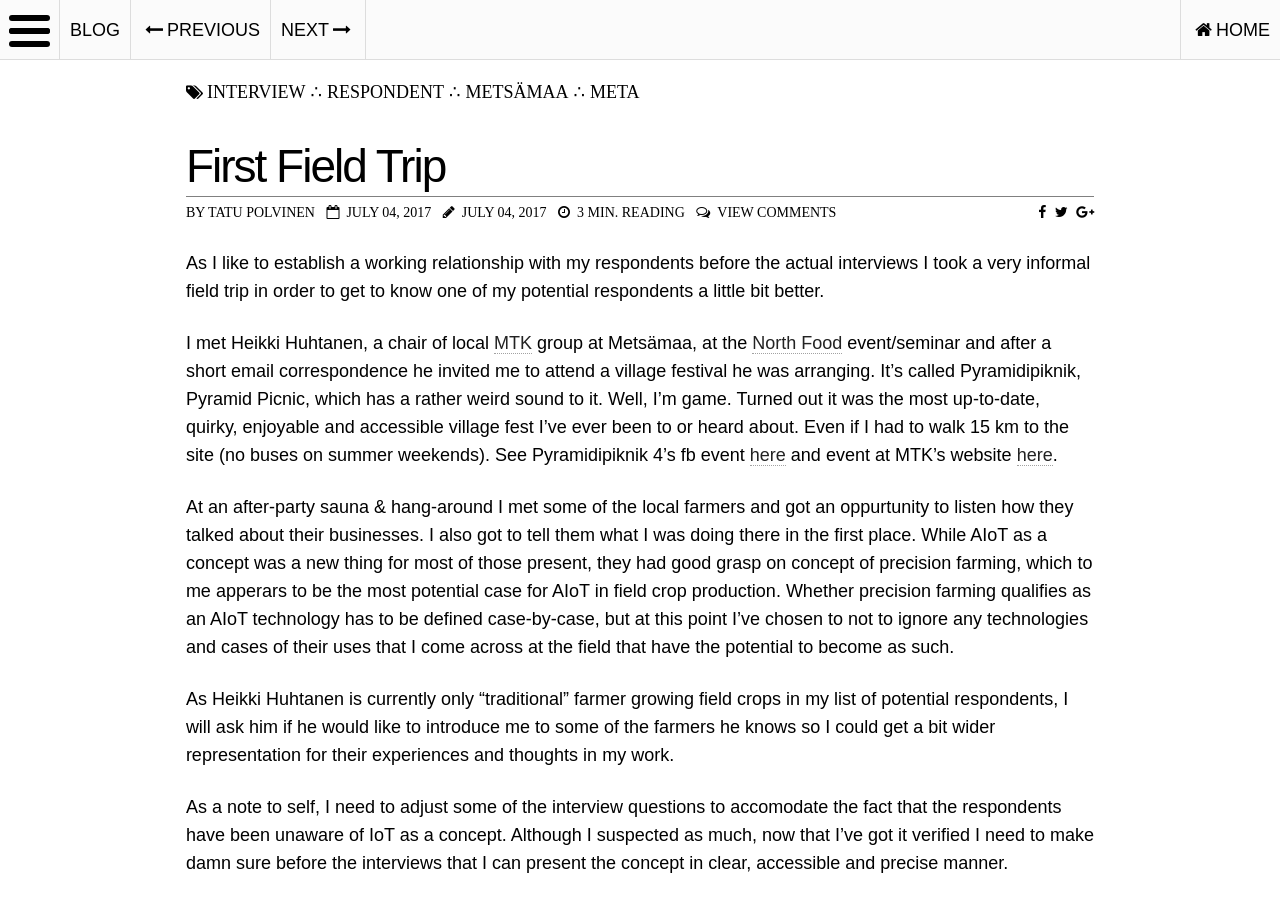
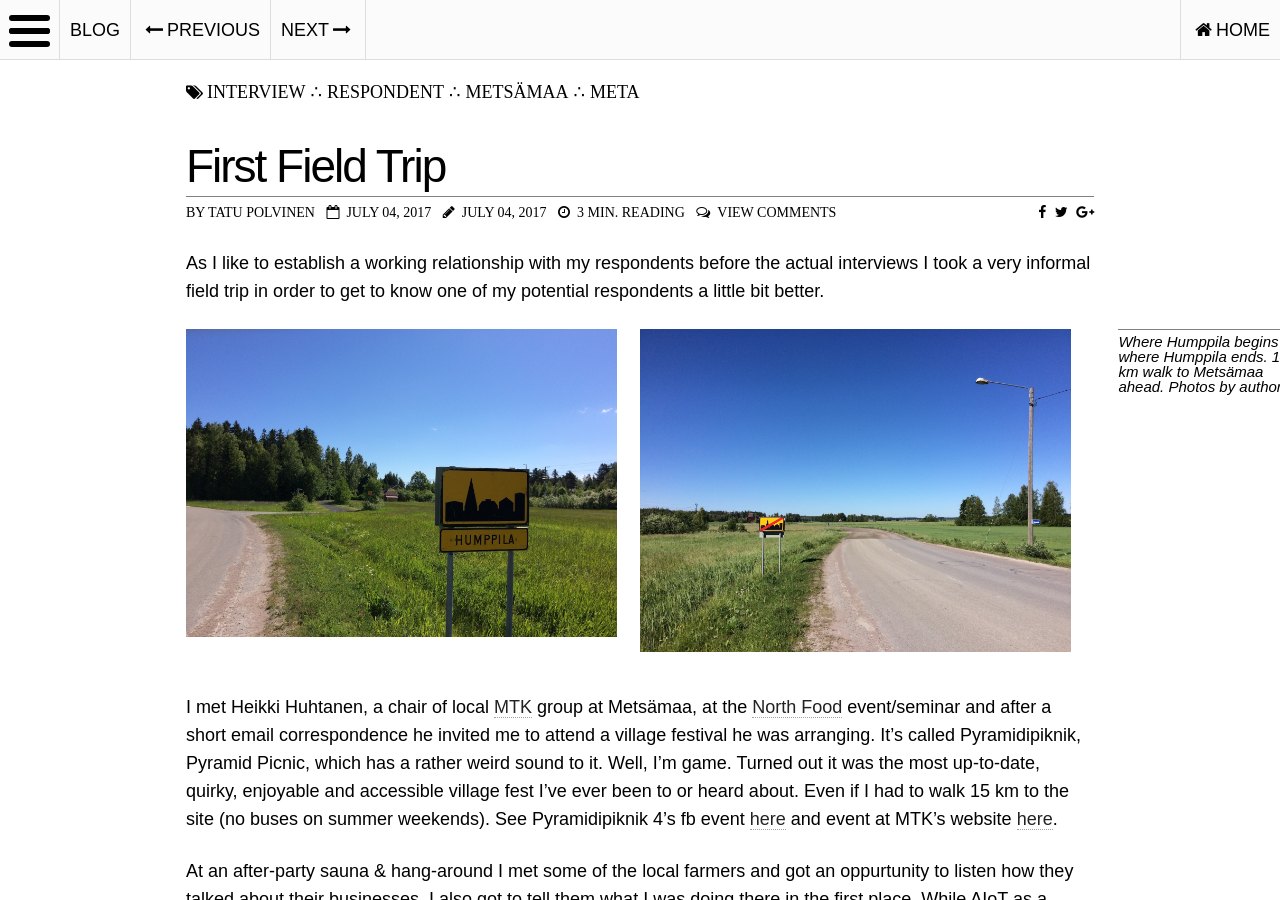
Before and after one commit to tpolvinen/tpolvinen.github.io, a Jekyll site: the page built from _posts/blog/2017-07-04-First-Field-Trip.md, in a window 1280 px wide and 900 px high. Built offline with Jekyll 4.4.1, drawn with Linux system fonts in a browser that asks for light colours; nearby versions of some CDN libraries; comment, search, counter and statistics services are not loaded.

Commit message:
Refactored: Post: First Field Trip: added Humppila photos

```diff
--- a/_posts/blog/2017-07-04-First-Field-Trip.md
+++ b/_posts/blog/2017-07-04-First-Field-Trip.md
@@ -14,6 +14,12 @@ relatedposts:
 ---
 As I like to establish a working relationship with my respondents before the actual interviews I took a very informal field trip in order to get to know one of my potential respondents a little bit better.
 
+<figure class="half">
+    <img src="../../../images/posts/IMG_1372.jpg" alt="Humppila begins">
+    <img src="../../../images/posts/IMG_1370.jpg" alt="Humppila ends">
+    <figcaption>Where Humppila begins and where Humppila ends. 15 km walk to Metsämaa ahead. Photos by author.</figcaption>
+</figure>
+
 I met Heikki Huhtanen, a chair of local [MTK](https://www.mtk.fi) group at Metsämaa, at the [North Food](https://startnorth.com/#/event/77) event/seminar and after a short email correspondence he invited me to attend a village festival he was arranging. It's called Pyramidipiknik, Pyramid Picnic, which has a rather weird sound to it. Well, I'm game. Turned out it was the most up-to-date, quirky, enjoyable and accessible village fest I've ever been to or heard about. Even if I had to walk 15 km to the site (no buses on summer weekends). See Pyramidipiknik 4's fb event [here](https://www.facebook.com/events/1865339067057762/) and event at MTK's website [here](http://www.kasvutarinoita.fi/tapahtumat/metsmaan-pyramidipiknik-4).
 
 At an after-party sauna & hang-around I met some of the local farmers and got an oppurtunity to listen how they talked about their businesses. I also got to tell them what I was doing there in the first place. While AIoT as a concept was a new thing for most of those present, they had good grasp on concept of precision farming, which to me apperars to be the most potential case for AIoT in field crop production. Whether precision farming qualifies as an AIoT technology has to be defined case-by-case, but at this point I've chosen to not to ignore any technologies and cases of their uses that I come across at the field that have the potential to become as such.
```
